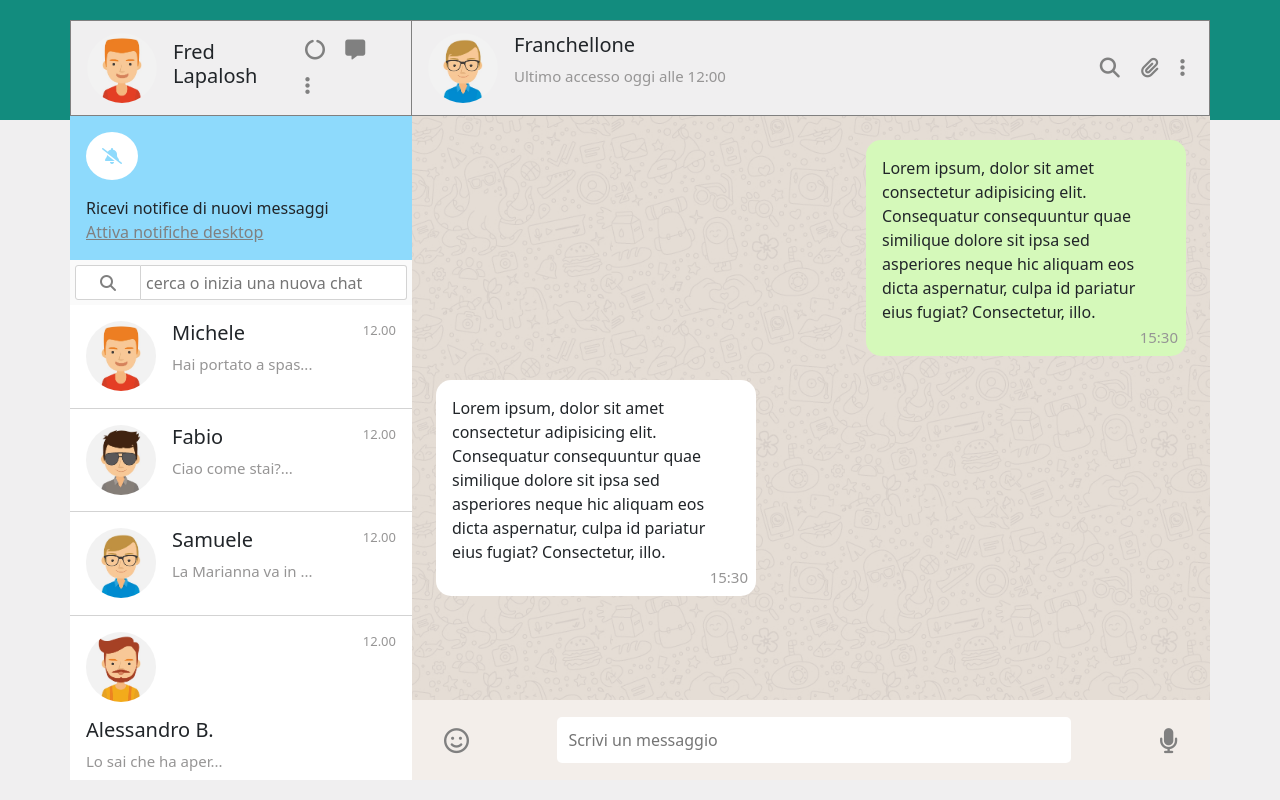
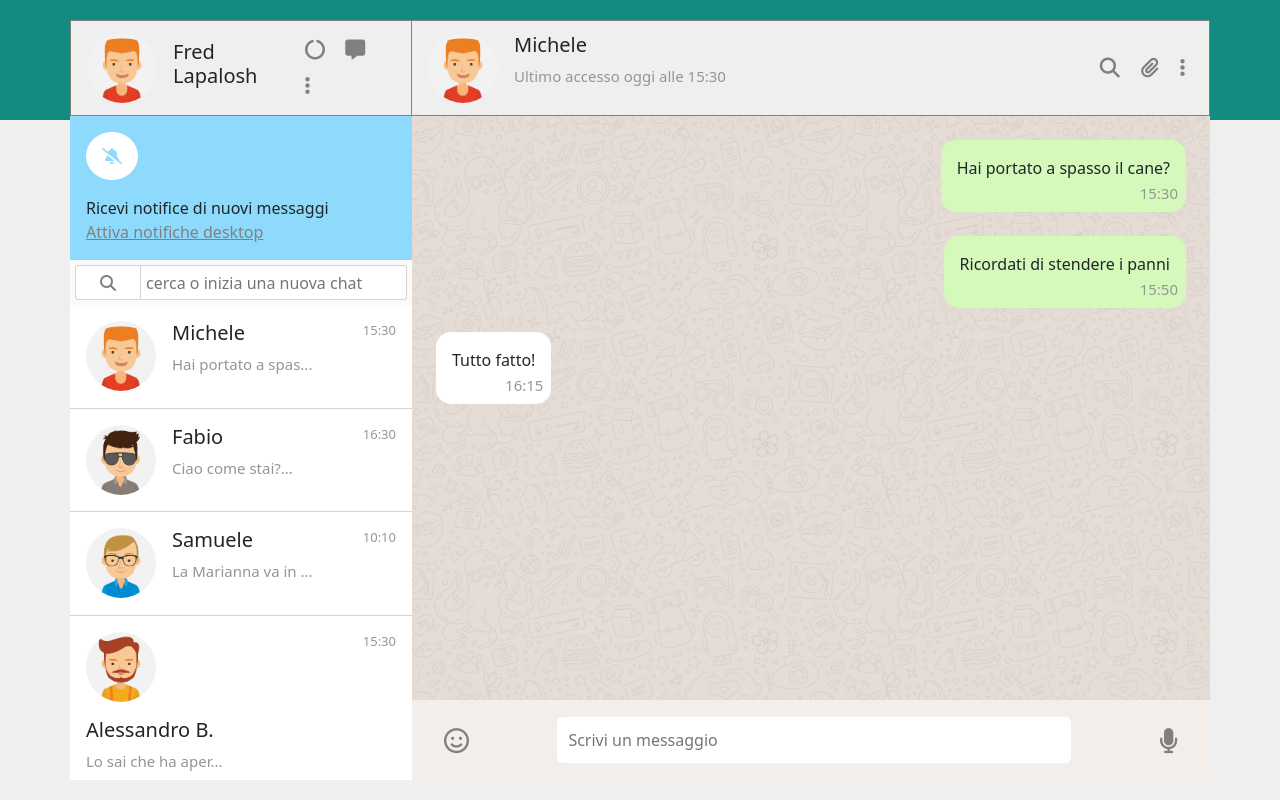
Before and after one commit to Claudio-DiGiovanni/vue-boolzapp, a plain HTML site: page index.html in a window 1280 px wide. Drawn offline with nearby package versions, Linux system fonts and the light colour scheme.

Commit message:
milestone 2

```diff
--- a/css/style.css
+++ b/css/style.css
@@ -139,6 +139,10 @@ body::before{
     flex-wrap: wrap;
 }
 
+.contact:hover{
+    background-color: #e0e0e0;
+}
+
 .info-contact{
     height: 100%;
     display: flex;
@@ -204,7 +208,7 @@ body::before{
     align-self: flex-end;
 }
 
-.recived{
+.received{
     background-color: #ffffff;
     align-self: flex-start;
 }
--- a/index.html
+++ b/index.html
@@ -49,23 +49,23 @@
                     <input type="text" placeholder="cerca o inizia una nuova chat" class="input-search">
                 </div>
                 <div class="chat">
-                    <div class="contact" v-for="obj in contacts" :key="obj.name">
+                    <div class="contact" @click="openChat(i)" v-for="(obj, i) in contacts" :key="obj.name">
                         <img class="img-contact" :src="obj.avatar" alt="obj.name">
                         <div class="info-contact">
                             <h2 class="name w-100">{{ obj.name }}</h2>
                             <p class="last-message">{{ obj.messages[0].message.slice(0,18) + "..." }}</p>
                         </div>
-                        <span class="h-last-message">12.00</span>
+                        <span class="h-last-message">{{ obj.messages[0].date.slice(11,16) }}</span>
                     </div>
                 </div>
             </div>
             <div class="message-side">
-                <div class="selected-contact">
+                <div class="selected-contact" v-if="i === selectedIndex" v-for="(obj, i) in contacts" :key="obj.avatar">
                     <div class="contact">
-                        <img src="img/avatar_3.jpg" alt="" class="img-contact">
+                        <img :src="obj.avatar" alt="obj.name" class="img-contact">
                         <div>
-                            <h2 class="name">Franchellone</h2>
-                            <p class="last-message">Ultimo accesso oggi alle 12:00</p>
+                            <h2 class="name">{{ obj.name }}</h2>
+                            <p class="last-message">Ultimo accesso oggi alle {{ obj.messages[0].date.slice(11,16) }}</p>
                         </div>
                     </div>
                     <div class="controls">
@@ -74,14 +74,10 @@
                         <i class="fa-solid fa-ellipsis-vertical"></i>
                     </div>
                 </div>
-                <div class="current-chat">
-                    <div class="message sent">
-                        <p>Lorem ipsum, dolor sit amet consectetur adipisicing elit. Consequatur consequuntur quae similique dolore sit ipsa sed asperiores neque hic aliquam eos dicta aspernatur, culpa id pariatur eius fugiat? Consectetur, illo.</p>
-                        <span class="hour">15:30</span>
-                    </div>
-                    <div class="message recived">
-                        <p>Lorem ipsum, dolor sit amet consectetur adipisicing elit. Consequatur consequuntur quae similique dolore sit ipsa sed asperiores neque hic aliquam eos dicta aspernatur, culpa id pariatur eius fugiat? Consectetur, illo.</p>
-                        <span class="hour">15:30</span>
+                <div class="current-chat" v-if="index === selectedIndex" v-for="(obj, index) in contacts" :key="obj.name">
+                    <div class="message" v-for="message in obj.messages" :class="message.status === 'received' ? 'received' : 'sent'">
+                        <p>{{ message.message }}</p>
+                        <span class="hour">{{ message.date.slice(11,16) }}</span>
                     </div>
                 </div>
                 <div class="writers">
--- a/script.js
+++ b/script.js
@@ -164,9 +164,11 @@ new Vue ({
             ],
             }
         ],
-
+        selectedIndex: 0,
     },
     methods:{
-
+        openChat(index) {
+            this.selectedIndex = index
+        }
     }
 })
```
